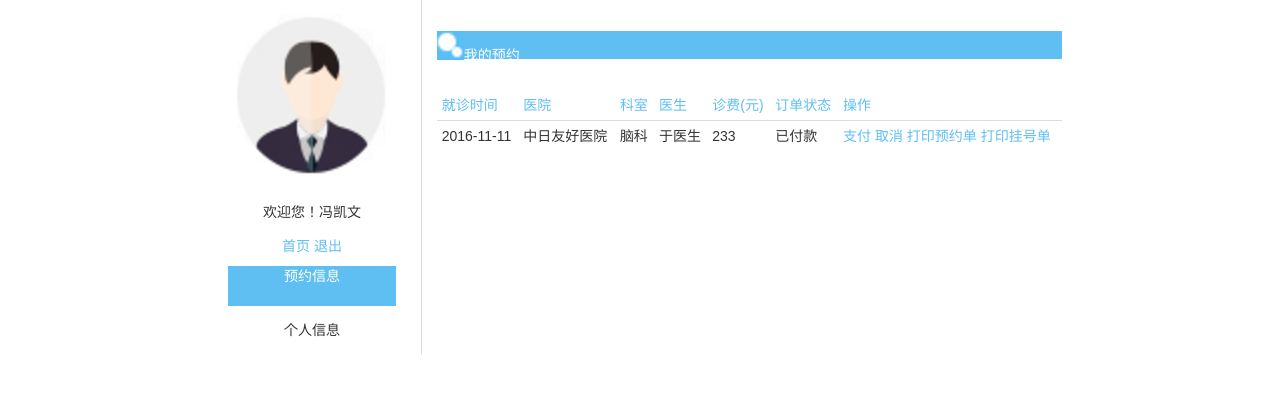
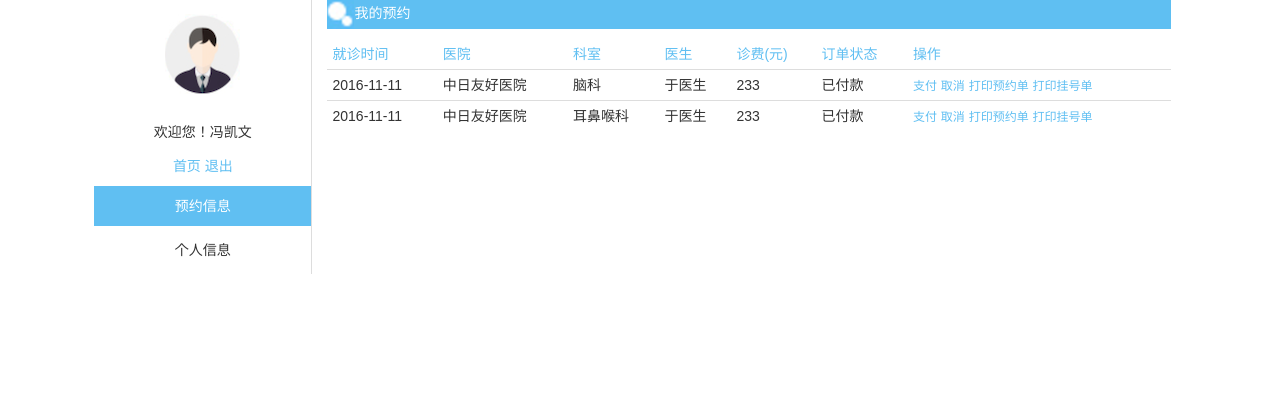
Before and after one commit to Greatfools/OnlineOrderAndVisit, a Django app: template myProject/templates/appointinfo.html in a window 1280 px wide. Shown: the top 393 px of the page. Run offline with Django 3.2, Linux system fonts and the light colour scheme; the template is opened without the code that fills it, so the values that code supplies are empty.

Commit message:
add appointinfo page

```diff
--- a/myProject/static/css/appointinfo.css
+++ b/myProject/static/css/appointinfo.css
@@ -1,4 +1,6 @@
 aside{
+    padding-right: 0px !important;
+    padding-left: 0px !important;
     text-align: center;
     border-right-color: #ddd;
     border-right-style: solid;
@@ -7,17 +9,19 @@ aside{
 aside *{
      margin-bottom: 14px;
      margin-top: 14px;
+     margin-right: 0px;!important;
+     padding-right:0px;!important;
 }
 table{
     border-collapse: collapse;
+    margin-top: 10px !important;
 }
 thead{
     color: #60bff2;
 }
-
 td a{
     color: #60bff2;
-    font-size: 14px;
+    font-size: 12px;
     text-decoration: none;
 }
 td a:hover{
@@ -38,8 +42,12 @@ article *{
 }
 .usrselected{
     margin: 10px;
+    margin-right: 0px;
+    margin-left: 0px;
     background-color: #60bff2;
-    height:40px;
+    /*height:40px;*/
+    padding-top: 10px;
+    padding-bottom: 10px;
     color:#fff;
     text-align: center;
     font-size:14px;
@@ -55,12 +63,17 @@ article *{
 #atcllabel{
     background-color: #5fbff2;
     font-size:14px;
-    height:2em;
-    vertical-align: middle;
+    margin: 0px !important;
+    /*height:2em;*/
+    /*padding-top: 0.5em;*/
+    /*padding-bottom: 0.5em;*/
+    /*vertical-align: middle;*/
     color:#fff;
 }
-
-#atcllabel:before{
-    content:url(../img/appointinfo/myappnticon.png);
-    height:2em;
+#atcllabel *{
+    margin: 0px 0px 0px 0px !important;
 }
+/*#atcllabel:before{*/
+    /*content:url(../img/appointinfo/myappnticon.png);*/
+    /*height:28px;*/
+/*}*/
--- a/myProject/templates/appointinfo.html
+++ b/myProject/templates/appointinfo.html
@@ -16,15 +16,15 @@
 <!--appointinfo-->
 <div class="content" id="appointinfo">
     <div class="row">
-        <aside class="usrinfo col-md-2 col-md-offset-4 col-lg-2 col-lg-offset-2">
+        <aside class="usrinfo col-md-2 col-md-offset-1 col-lg-2 col-lg-offset-1">
             <img id="usricon" src="../static/img/appointinfo/usricon.png"/>
             <div id="welcomelabel">欢迎您！冯凯文</div>
             <a class="usrinfolink" id="usrinfoindex" href="index.html">首页</a>  <a class="usrinfolink" id="usrinfoquit">退出</a>
             <div class="usrselected">预约信息</div>
             <div class="usrunselected">个人信息</div>
         </aside>
-        <article class="myappnt col-md-6 col-lg-6 ">
-            <div id="atcllabel">我的预约</div>
+        <article class="myappnt col-md-8 col-lg-8 ">
+            <div id="atcllabel"><img src="../static/img/appointinfo/myappnticon.png"><span>我的预约</span></div>
             <table class="table table-condensed table-hover">
                 <thead>
                 <tr>
@@ -47,6 +47,15 @@
                     <td>已付款</td>
                     <td><a href="http://kevinfeng.moe/pay.html">支付</a> <a>取消</a> <a>打印预约单</a> <a>打印挂号单</a></td>
                 </tr>
+                <tr>
+                    <td>2016-11-11</td>
+                    <td>中日友好医院</td>
+                    <td>耳鼻喉科</td>
+                    <td>于医生</td>
+                    <td>233</td>
+                    <td>已付款</td>
+                    <td><a href="http://kevinfeng.moe/pay.html">支付</a> <a>取消</a> <a>打印预约单</a> <a>打印挂号单</a></td>
+                </tr>
                 </tbody>
             </table>
         </article>
```
Also changed, not shown: myProject/static/img/appointinfo/usricon.png, 1 other file.
